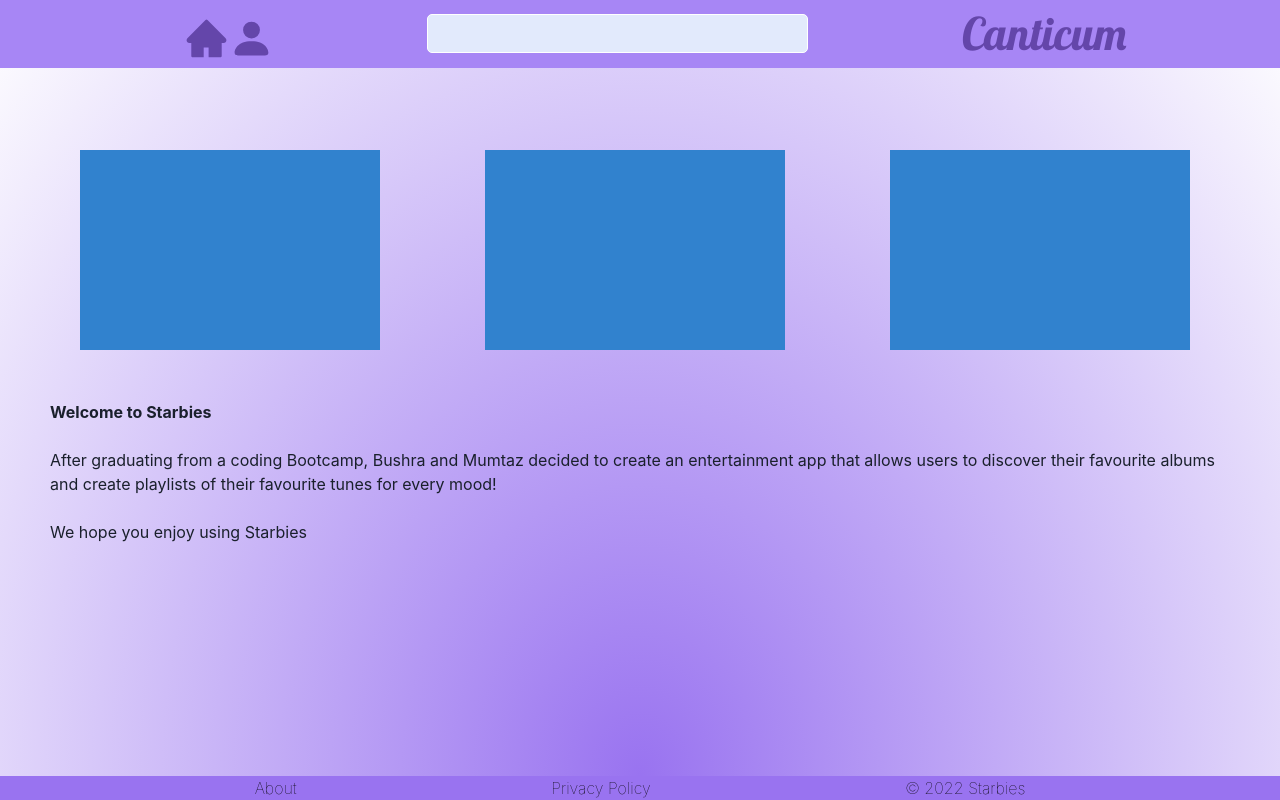
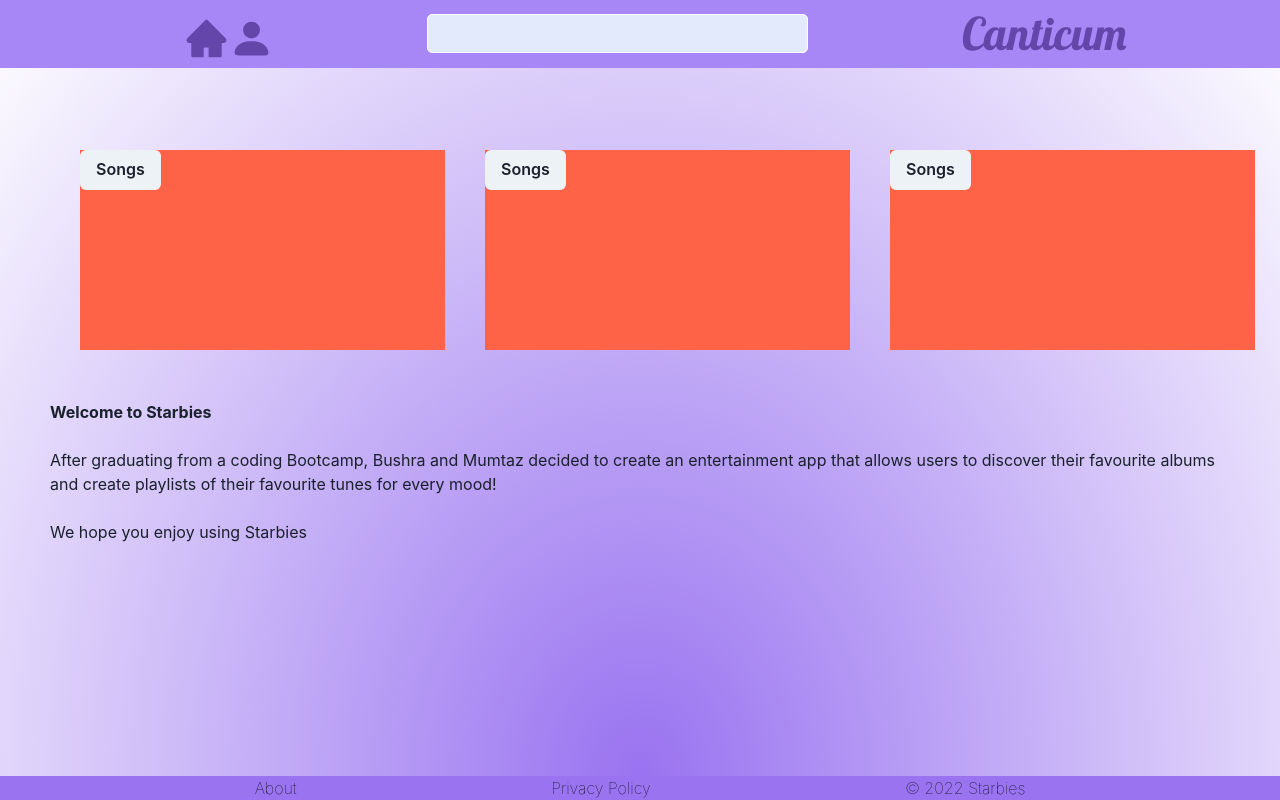
Before and after one commit to MumtazO/starbies, a React (Create React App) app in the folder music_app/: page /about in a window 1280 px wide. Shown: the top 800 px of the page. Built offline with nearby package versions, Linux system fonts and the light colour scheme.

Commit message:
songs button

```diff
--- a/music_app/src/components/HomePage.js
+++ b/music_app/src/components/HomePage.js
@@ -1,5 +1,8 @@
 import "./homepage.css";
-import { Grid, GridItem } from '@chakra-ui/react';
+import { SimpleGrid } from '@chakra-ui/react'
+import { Box } from '@chakra-ui/react'
+import { Button} from '@chakra-ui/react'
+
 
 
 
@@ -7,12 +10,17 @@ import { Grid, GridItem } from '@chakra-ui/react';
 function HomePage () {
     return (
         <div className="album">
-            <Grid templateColumns='repeat(3, 1fr)'
-            gap={10} marginEnd={25} marginStart={20}>
-            <GridItem w='300px' h='200' bg='blue.500'/>
-            <GridItem w='300px' h='200' bg='blue.500' />
-            <GridItem w='300px' h='200' bg='blue.500' />
-            </Grid>
+            <SimpleGrid columns={3} gap={10} marginEnd={25} marginStart={20} >
+            <Box bg='tomato' height='200px'>
+                <Button>Songs</Button>
+            </Box>
+            <Box bg='tomato' height='200px'>
+            <Button>Songs</Button>
+            </Box>
+            <Box bg='tomato' height='200px'>
+            <Button>Songs</Button>
+            </Box>
+            </SimpleGrid>
         </div>
      );
 }
```
